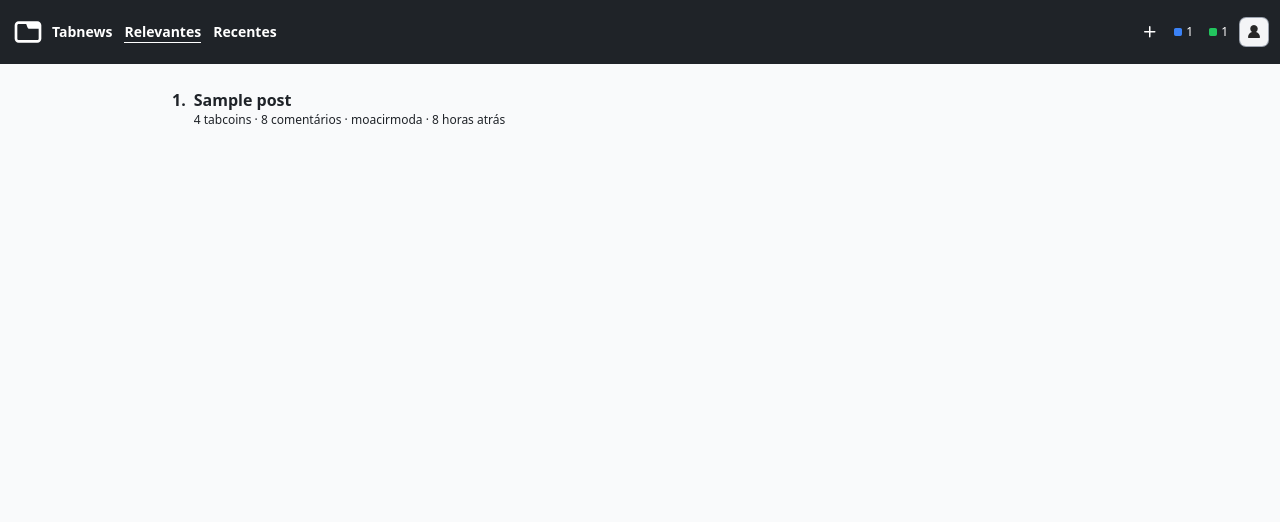
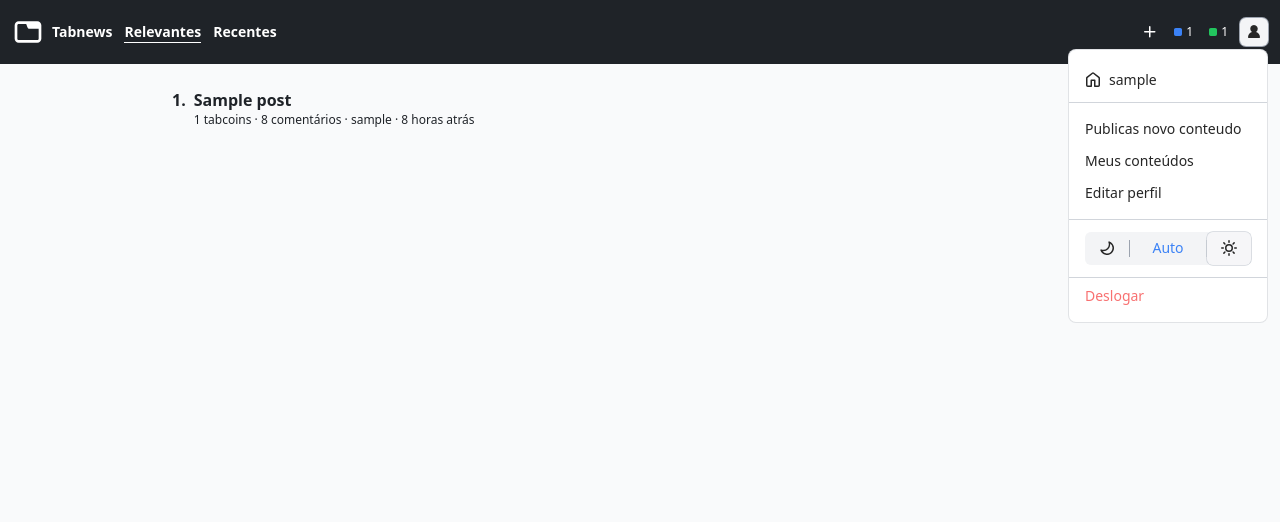
Before and after one commit to Ilopesr/tabnew-django, a Django app: page / in a window 1280 px wide. Shown: the top 522 px of the page. Run offline with Django 4.2, Linux system fonts and the light colour scheme; a user stored in the database is signed in; tables that the repository leaves empty hold one stand-in row (values such as "Sample post").

Commit message:
update: posts, melhorando visual, ainda precisa de alguns detalhes mas já funciona

```diff
--- a/apps/posts/models.py
+++ b/apps/posts/models.py
@@ -5,11 +5,17 @@ from django.db import models
 from django.utils.text import slugify
 
 
+from apps.accounts.models import Account
+
 class Post(models.Model):
+    user = models.ForeignKey(Account, on_delete=models.CASCADE)
     title = models.CharField(max_length=100, blank=False, null=False)
     description = MarkdownxField()
-    source  = models.URLField(blank=True)
+    source = models.URLField(blank=True)
     coments = models.ManyToManyField('Comment',blank=True)
+    post_date = models.DateField(auto_now_add=True)
+    post_edited_date = models.DateField(auto_now=True)
+    tab_coins = models.IntegerField(default=0, blank=False, null=False)
 
     slug = models.SlugField(blank=True)
 
@@ -17,6 +23,7 @@ class Post(models.Model):
         if not self.slug:
             self.slug = slugify(self.title)
         return super().save(*args, **kwargs)
+
 
     def get_absolute_url(self, *args, **kwargs):
         return reverse('index')
--- a/templates/components/navbar.html
+++ b/templates/components/navbar.html
@@ -30,11 +30,12 @@
                 <p class="text-xs">{{request.user.tab_cash}}</p>
             </div>
             <div class="relative">
-                <details class="text-gray-400">
+                <details open class="text-gray-400">
                     <summary class="w-[28px] h-[28px] ring-[1px] ring-gray-400 rounded-md bg-gray-100 flex items-center justify-center">
                         <svg class="text-neutral-800" aria-hidden="true" focusable="false" role="img" class="octicon octicon-person-fill" viewBox="0 0 16 16" width="16" height="16" fill="currentColor" style="display: inline-block; user-select: none; vertical-align: text-bottom; overflow: visible;"><path d="M4.243 4.757a3.757 3.757 0 1 1 5.851 3.119 6.006 6.006 0 0 1 3.9 5.339.75.75 0 0 1-.715.784H2.721a.75.75 0 0 1-.714-.784 6.006 6.006 0 0 1 3.9-5.34 3.753 3.753 0 0 1-1.664-3.118Z"></path></svg>
                     </summary>
-                    <ul class="absolute top-[110%] right-0 min-w-[200px] bg-white dark:bg-darkMode text-neutral-800 dark:text-white py-2 border-gray-300 rounded-lg divide-y-[0.0125rem] divide-gray-300 dark:divide-opacity-20 flex flex-col">
+                    <ul class="absolute top-[110%] right-0 min-w-[200px] bg-white dark:bg-darkMode text-neutral-800 dark:text-white py-2 border-[0.0125rem] border-gray-500 dark:border-gray-300
+                     border-opacity-20 rounded-lg divide-y-[0.0125rem] divide-gray-300 dark:divide-opacity-20 flex flex-col">
                         <li class="px-3 py-2 rounded-md text-sm cursor-pointer flex items-center gap-2 m-1 hover:bg-gray-100 bg-opacity-10">
                             <svg aria-hidden="true" focusable="false" role="img" class="octicon octicon-home" viewBox="0 0 16 16" width="16" height="16" fill="currentColor" style="display: inline-block; user-select: none; vertical-align: text-bottom; overflow: visible;"><path d="M6.906.664a1.749 1.749 0 0 1 2.187 0l5.25 4.2c.415.332.657.835.657 1.367v7.019A1.75 1.75 0 0 1 13.25 15h-3.5a.75.75 0 0 1-.75-.75V9H7v5.25a.75.75 0 0 1-.75.75h-3.5A1.75 1.75 0 0 1 1 13.25V6.23c0-.531.242-1.034.657-1.366l5.25-4.2Zm1.25 1.171a.25.25 0 0 0-.312 0l-5.25 4.2a.25.25 0 0 0-.094.196v7.019c0 .138.112.25.25.25H5.5V8.25a.75.75 0 0 1 .75-.75h3.5a.75.75 0 0 1 .75.75v5.25h2.75a.25.25 0 0 0 .25-.25V6.23a.25.25 0 0 0-.094-.195Z"></path></svg>
                             <p>{{request.user.username}}</p>
@@ -48,7 +49,7 @@
                                 </li>
                             </ul>
                         </li>
-                        <li class="py-2">
+                        <li class="py-2 px-3">
                             <div class=" rounded-md text-sm cursor-pointer m-1 bg-gray-100 bg-opacity-10 dark:text-gray-400">
                                 <div class="rounded-md flex flex-row  bg-gray-100 dark:bg-gray-900 dark:bg-opacity-60 ring-opacity-100">
                                     <button id="switch-dark-mode" class="switch-dark-mode z-10 flex-1 rounded-md hover:bg-gray-200 bg-opacity-20">
--- a/templates/pages/home/index.html
+++ b/templates/pages/home/index.html
@@ -2,22 +2,22 @@
 {% load static %}
 
 {% block content%}
-    <div class="sm:container mx-auto sm:max-w-[58.5rem] mt-6 flex flex-col items-center md:block">
+    <div class="sm:container mx-auto sm:max-w-[58.5rem] mt-6 flex flex-col gap-4 items-center md:block">
         {% for posts in posts %}
-            <div class="flex flex-row gap-2">
+            <div class="flex flex-row gap-2 my-4">
             <div class="">
-                <span class="font-semibold">1.</span>
+                <span class="font-semibold">{{ forloop.counter }}.</span>
             </div>
             <article class="Box-sc-g0xbh4-0 fXxQUH">
                 <div class="font-semibold">
-                    <a sx="[object Object]" class="font-semibold" href="">{{posts.title}}</a>
+                    <a class="font-semibold" href="{% url 'post_detail' user_slug=posts.user.slug post_slug=posts.slug %}">{{posts.title}}</a>
                 </div>
                 <div class="text-xs">
-                    <span class="Text-sc-17v1xeu-0 bLDAWn">4 tabcoins</span>
+                    <span class="Text-sc-17v1xeu-0 bLDAWn">{{posts.tab_coins}} tabcoins</span>
                     ·
                     <span class="Text-sc-17v1xeu-0 bLDAWn">8 comentários</span>
                     ·
-                    <a sx="[object Object]" class="Link__StyledLink-sc-14289xe-0 gVcuCx" href="/moacirmoda">moacirmoda</a>
+                    <a class="Link__StyledLink-sc-14289xe-0 gVcuCx" href="#">{{posts.user.username}}</a>
                     ·
                     <span class="Text-sc-17v1xeu-0 bLDAWn">
                         <span role="tooltip" aria-label="sábado, 3 de junho de 2023 às 08:34" class="Tooltip__TooltipBase-sc-uha8qm-0 hsZHZO tooltipped-nw">
```
Also changed, not shown: apps/posts/views.py (+11 -2 lines), apps/posts/migrations/0005_post_post_date_post_post_edited_date_post_user.py (added), apps/posts/migrations/0006_post_tab_coins.py (added), tabnews/static/css/main.min.css.
